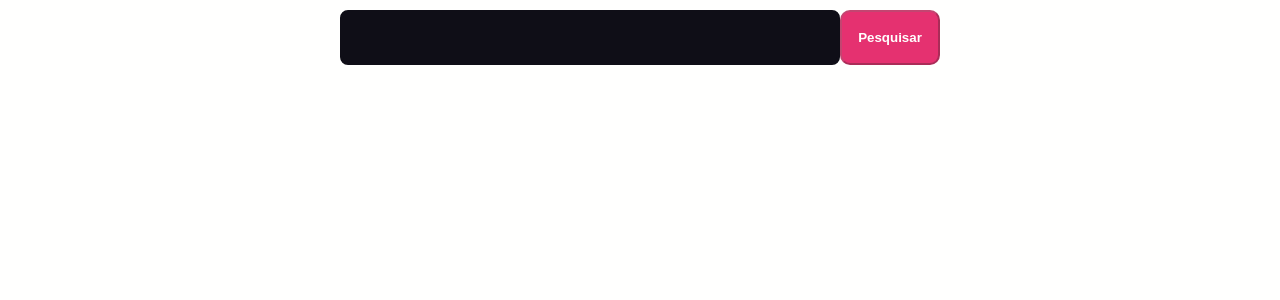
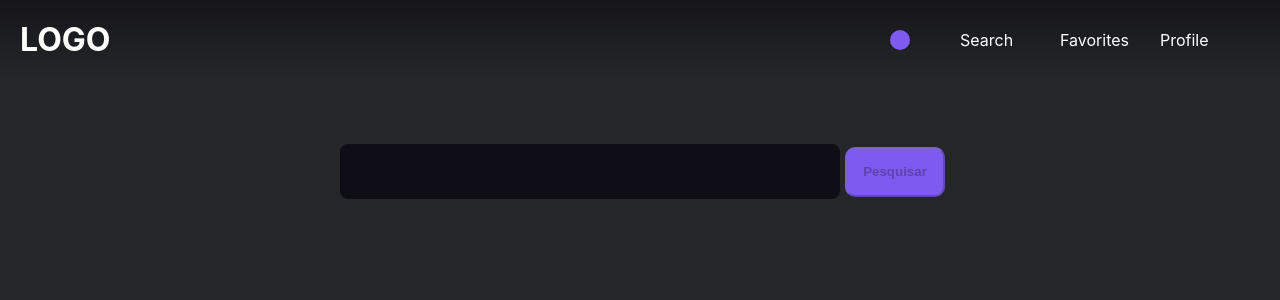
Before and after one commit to pedro-henrique-a-silva/musictunes, a React (Vite) app: page /search in a window 1280 px wide. Shown: the top 300 px of the page. Built offline with nearby package versions, Linux system fonts and the light colour scheme.

Commit message:
Requisito 04 concluido, criando header

```diff
--- a/src/App.tsx
+++ b/src/App.tsx
@@ -6,6 +6,7 @@ import Search from './pages/Search/Search';
 
 import { AlbumType } from './types';
 import Album from './pages/Album/Album';
+import Layout from './pages/Layout';
 
 function App() {
   const [albunsData, setAlbunsData] = useState<AlbumType[]>([]);
@@ -16,7 +17,8 @@ function App() {
 
   return (
     <Routes>
-      <Route path="/" element={ <Login /> } />
+      <Route path="/" element={ <Layout /> }>
+        <Route index element={ <Login /> } />
         <Route
           path="/search"
           element={ <Search
@@ -25,13 +27,10 @@ function App() {
           /> }
         />
         <Route path="/album/:id" element={ <Album /> } />
-      {/* A rota /favorites irá renderizar a página de Favorites (bônus). */}
         <Route path="/favorites" />
-      {/* A rota /profile irá renderizar a página de Profile (bônus). */}
         <Route path="/profile" />
-      {/* A rota /profile/edit irá renderizar a página de ProfileEdit (bônus). */}
         <Route path="/profile/edit" />
-      {/* Qualquer outra rota irá renderizar a página de NotFound. */}
+      </Route>
       <Route path="*" />
     </Routes>
   );
--- /dev/null
+++ b/src/components/Header/Header.css
@@ -0,0 +1,32 @@
+.header-container {
+  align-items: center;
+  background: linear-gradient(to top, #242629, #16161a);
+  display: flex;
+  justify-content: space-between;
+  margin-bottom: 50px;
+  padding: 20px;
+}
+
+.header-logo {
+  width: fit-content;
+}
+
+.header-nav {
+  align-items: center;
+  display: flex;
+  justify-content: flex-end;
+  width: 35%;
+}
+
+.header-link {
+  color: #fffffe;
+  flex-basis: 100px;
+  text-decoration: none;
+}
+
+.header-username {
+  background-color: #7f5af0;
+  border-radius: 15px;
+  margin-right: 50px;
+  padding: 10px;
+}
--- /dev/null
+++ b/src/components/Header/Header.tsx
@@ -0,0 +1,63 @@
+import { useState, useEffect } from 'react';
+import { NavLink, useLocation } from 'react-router-dom';
+
+import { getUser } from '../../services/userAPI';
+import { UserType } from '../../types';
+
+import './Header.css';
+
+function Header() {
+  const [userData, setUserData] = useState<UserType>();
+
+  const { pathname } = useLocation();
+
+  useEffect(() => {
+    const getUserName = async () => {
+      const userResponse = await getUser();
+      setUserData({ ...userResponse });
+    };
+    getUserName();
+  }, []);
+  if (pathname !== '/') {
+    return (
+      <header data-testid="header-component" className="header-container">
+        <h1 className="header-logo">LOGO</h1>
+        <nav className="header-nav">
+          <span
+            className="header-username"
+            data-testid="header-user-name"
+          >
+            {(userData) ? userData.name : 'Carregando...'}
+          </span>
+          <NavLink
+            className="header-link"
+            to="/search"
+            data-testid="link-to-search"
+          >
+            Search
+
+          </NavLink>
+          <NavLink
+            className="header-link"
+            to="/favorites"
+            data-testid="link-to-favorites"
+          >
+            Favorites
+
+          </NavLink>
+          <NavLink
+            className="header-link"
+            to="/profile"
+            data-testid="link-to-profile"
+          >
+            Profile
+
+          </NavLink>
+
+        </nav>
+      </header>
+    );
+  }
+}
+
+export default Header;
--- /dev/null
+++ b/src/components/MusicCard/MusicCard.css
@@ -0,0 +1,22 @@
+.music-list {
+  padding: 10px;
+  width: fit-content;
+}
+
+.music-item {
+  align-items: center;
+  background-color: #0f0e17;
+  border-radius: 50px;
+  color: white;
+  display: flex;
+  margin-bottom: 10px;
+  padding: 10px;
+}
+
+.music-item span {
+  flex-basis: 200px;
+}
+
+.music-audio {
+  height: 30px;
+}
--- a/src/components/MusicCard/MusicCard.tsx
+++ b/src/components/MusicCard/MusicCard.tsx
@@ -1,4 +1,6 @@
 import { SongType } from '../../types';
+
+import './MusicCard.css';
 
 type MusicCardProps = {
   musicList: SongType[]
@@ -8,12 +10,17 @@ function MusicCard(props: MusicCardProps) {
   const { musicList } = props;
 
   return (
-    <ul>
+    <ul className="music-list">
       {musicList.map((album) => {
         return (
-          <li key={ album.trackId }>
+          <li key={ album.trackId } className="music-item">
             <span>{album.trackName}</span>
-            <audio data-testid="audio-component" src={ album.previewUrl } controls>
+            <audio
+              className="music-audio"
+              data-testid="audio-component"
+              src={ album.previewUrl }
+              controls
+            >
               <track kind="captions" />
             </audio>
           </li>
--- a/src/index.css
+++ b/src/index.css
@@ -5,8 +5,8 @@
 }
 
 body {
-  background-color: #fffffe;
-
+  background-color: #242629;
+  color: #fffffe;
   font-family: -apple-system, BlinkMacSystemFont, 'Segoe UI', 'Roboto', 'Oxygen',
     'Ubuntu', 'Cantarell', 'Fira Sans', 'Droid Sans', 'Helvetica Neue',
     sans-serif;
--- /dev/null
+++ b/src/pages/Layout.tsx
@@ -0,0 +1,13 @@
+import { Outlet } from 'react-router-dom';
+import Header from '../components/Header/Header';
+
+function Layout() {
+  return (
+    <>
+      <Header />
+      <Outlet />
+    </>
+  );
+}
+
+export default Layout;
--- a/src/pages/Login/Login.css
+++ b/src/pages/Login/Login.css
@@ -1,4 +1,5 @@
 .form-login {
+  align-items: center;
   display: flex;
   flex-direction: column;
   margin: auto;
@@ -14,15 +15,25 @@
   color: #fffffe;
   font-weight: 700;
   line-height: 49px;
+  margin: 5px;
   outline: none;
   padding-left: 20px;
 }
 
 .form-button {
-  background-color: #e53170;
+  background-color: #7f5af0;
   border-radius: 10px;
-  color: #fffffe;
   cursor: pointer;
   font-weight: 700;
+  height: 50px;
   padding: 9px;
 }
+
+.form-login .form-button {
+  margin-top: 20px;
+  width: 200px;
+}
+
+.form-button:enabled {
+  color: #fffffe;
+}
--- a/src/pages/Login/Login.tsx
+++ b/src/pages/Login/Login.tsx
@@ -31,6 +31,7 @@ function Login() {
       onSubmit={ handleSubmit }
       className="form-login"
     >
+      <h1>Login</h1>
       <input
         type="text"
         className="form-input"
--- a/src/pages/Search/Search.css
+++ b/src/pages/Search/Search.css
@@ -1,4 +1,5 @@
 .form-search {
+  align-items: center;
   display: flex;
   justify-content: center;
   padding: 10px;
@@ -15,7 +16,7 @@
 .albuns-container {
   display: flex;
   flex-wrap: wrap;
-  margin: auto;
+  margin: 30px auto;
   max-width: 80%;
 }
 
@@ -23,7 +24,7 @@
   align-items: center;
   background-color: #0f0e17;
   border-radius: 10px;
-  color: white;
+  color: #fffffe;
   display: flex;
   flex-basis: 300px;
   flex-direction: column;
```
Lines whose indentation alone changed are shown as unchanged.
